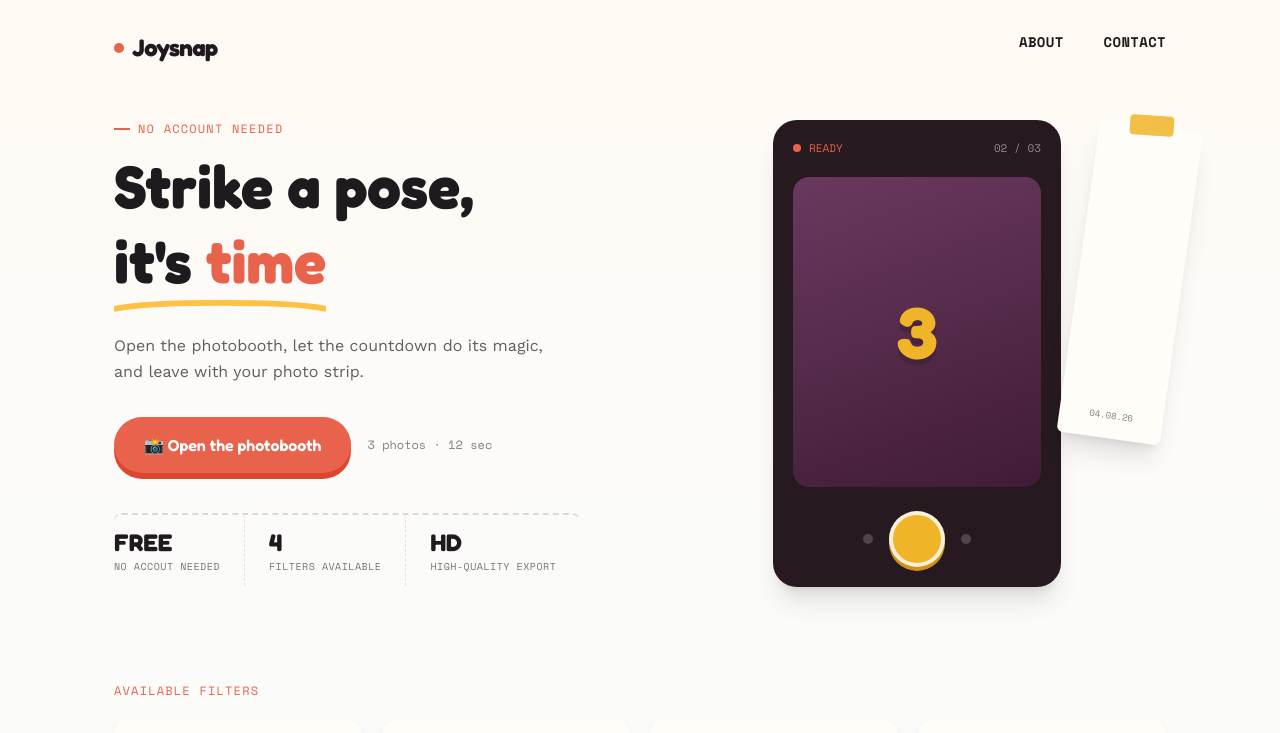
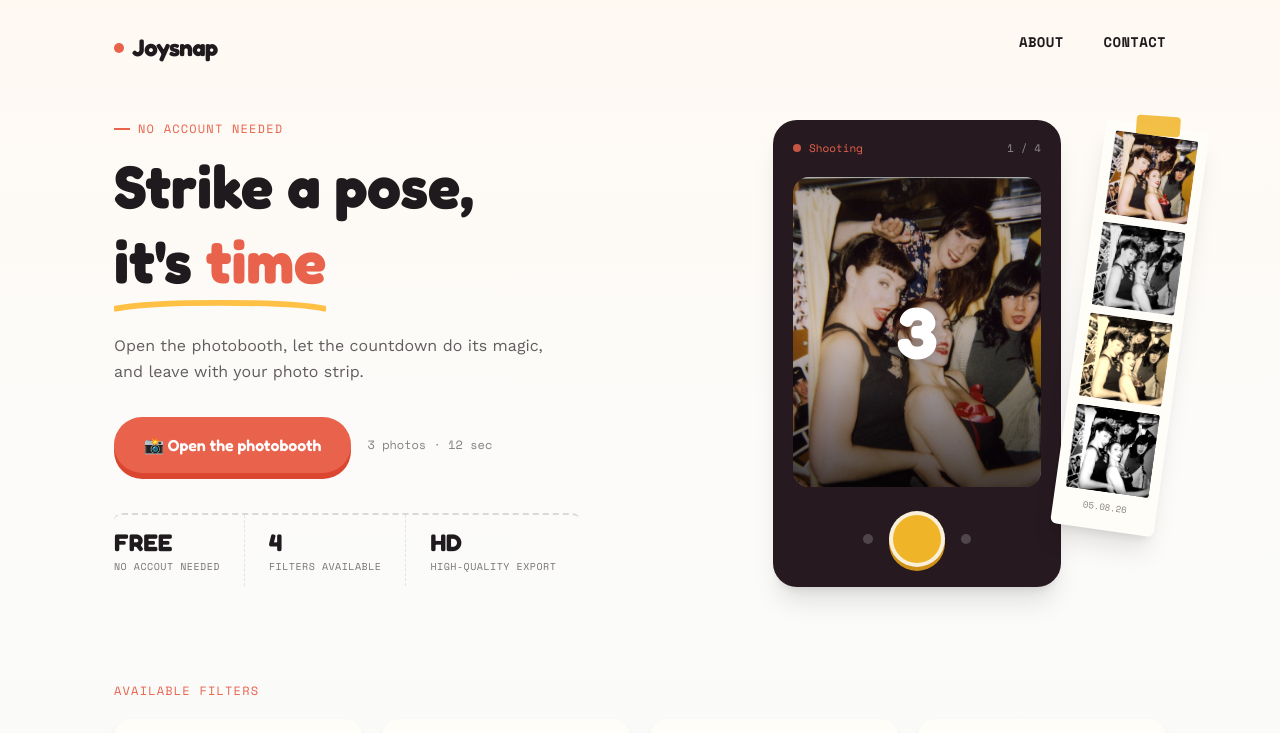
Before and after one commit to geoffreybunel/photobooth-app, a Next.js app: page / in a window 1280 px wide. Shown: the top 733 px of the page. Built offline with nearby package versions, Linux system fonts and the light colour scheme.

Commit message:
added pictures to homepage's hero

```diff
--- a/app/Booth/page.tsx
+++ b/app/Booth/page.tsx
@@ -296,7 +296,7 @@ export default function Booth() {
               Filter
             </span>
             <div className="grid grid-cols-2 gap-2">
-              {FILTERS.map((f) => (
+              {FILTERS.map((f, index) => (
                 <button
                   key={f.id}
                   onClick={() => setSelectedFilter(f)}
@@ -312,6 +312,7 @@ export default function Booth() {
                       sizes="120px"
                       className="object-cover"
                       style={{ filter: f.css }}
+                      preload={index === 0}
                     />
                     {f.id === "vintage" && (
                       <span
--- a/app/page.tsx
+++ b/app/page.tsx
@@ -1,6 +1,6 @@
 import Image from "next/image";
 import Link from "next/link";
-import { FILTERS } from "@/src/lib/photobooth";
+import { FILTERS, formatDateStamp } from "@/src/lib/photobooth";
 
 const FILTER_TAGLINES: Record<string, string> = {
   original: "True to life",
@@ -9,11 +9,8 @@ const FILTER_TAGLINES: Record<string, string> = {
   vintage: "Grainy & faded",
 };
 
-const STRIP_COLORS = [
-  "linear-gradient(135deg, hsl(var(--color-accent)), hsl(172 60% 32%))",
-  "linear-gradient(135deg, hsl(var(--color-primary)), hsl(8 70% 48%))",
-  "linear-gradient(135deg, hsl(var(--color-secondary)), hsl(40 80% 45%))",
-];
+// One real photobooth shot — each filter thumbnail reuses it with a different look applied.
+const HERO_PHOTO = "/photobooth-pinup.jpg";
 
 export default function Home() {
   return (
@@ -85,24 +82,27 @@ export default function Home() {
             <div className="card-body p-5">
               <div className="flex justify-between items-center mb-3">
                 <span className="font-mono text-[11px] flex items-center gap-2 text-primary">
-                  <span className="w-2 h-2 rounded-full bg-primary" />
-                  READY
+                  <span className="w-2 h-2 rounded-full bg-primary animate-pulse" />
+                  Shooting
                 </span>
                 <span className="font-mono text-[11px] text-neutral-content/50">
-                  02 / 03
+                  1 / 4
                 </span>
               </div>
 
-              <div
-                className="rounded-2xl aspect-4/5 flex items-center justify-center mb-4"
-                style={{
-                  background:
-                    "linear-gradient(160deg, hsl(315 30% 32%), hsl(315 40% 18%))",
-                }}
-              >
+              <div className="relative rounded-2xl aspect-4/5 overflow-hidden flex items-center justify-center mb-4">
+                <Image
+                  src={HERO_PHOTO}
+                  alt=""
+                  fill
+                  sizes="288px"
+                  className="object-cover"
+                  preload
+                />
+                <div className="absolute inset-0 bg-linear-to-t from-black/70 via-black/15 to-black/25" />
                 <span
-                  className="font-display font-bold text-7xl text-secondary"
-                  style={{ textShadow: "0 6px 0 rgba(0,0,0,0.15)" }}
+                  className="relative font-display font-bold text-7xl text-white"
+                  style={{ textShadow: "0 2px 30px rgba(0,0,0,.45)" }}
                 >
                   3
                 </span>
@@ -125,15 +125,26 @@ export default function Home() {
               className="absolute -top-2.5 left-1/2 w-11 h-5 rounded-sm bg-secondary/85"
               style={{ transform: "translateX(-50%) rotate(-4deg)" }}
             />
-            {STRIP_COLORS.map((gradient, i) => (
-              <div
-                key={i}
-                className="aspect-square rounded-[3px] mb-2"
-                style={{ background: gradient }}
-              />
+            {FILTERS.map((filter) => (
+              <div key={filter.id} className="relative aspect-square rounded-[3px] overflow-hidden mb-2">
+                <Image
+                  src={HERO_PHOTO}
+                  alt=""
+                  fill
+                  sizes="88px"
+                  className="object-cover"
+                  style={{ filter: filter.css }}
+                />
+                {filter.id === "vintage" && (
+                  <span
+                    className="absolute inset-0 pointer-events-none"
+                    style={{ boxShadow: "inset 0 0 8px 3px rgba(0,0,0,0.45)" }}
+                  />
+                )}
+              </div>
             ))}
             <p className="font-mono text-center text-[9px] text-base-content/55">
-              04.08.26
+              {formatDateStamp(new Date())}
             </p>
           </div>
         </div>
```
Also changed, not shown: public/photobooth-pinup.jpg (added).
